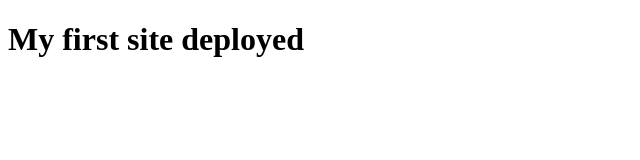
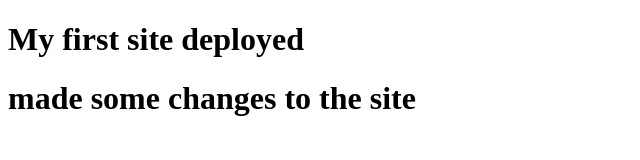
Before and after one commit to NandiniNayak/test-deploy, a plain HTML site: page index.html in a window 1280 px wide. Shown: the whole page, without its empty margins (0-640 px from the left). Drawn offline with Linux system fonts and the light colour scheme.

Commit message:
made some change

```diff
--- a/index.html
+++ b/index.html
@@ -8,5 +8,6 @@
 </head>
 <body>
     <h1>My first site deployed</h1>
+    <h1> made some changes to the site</h1>
 </body>
 </html>
```
